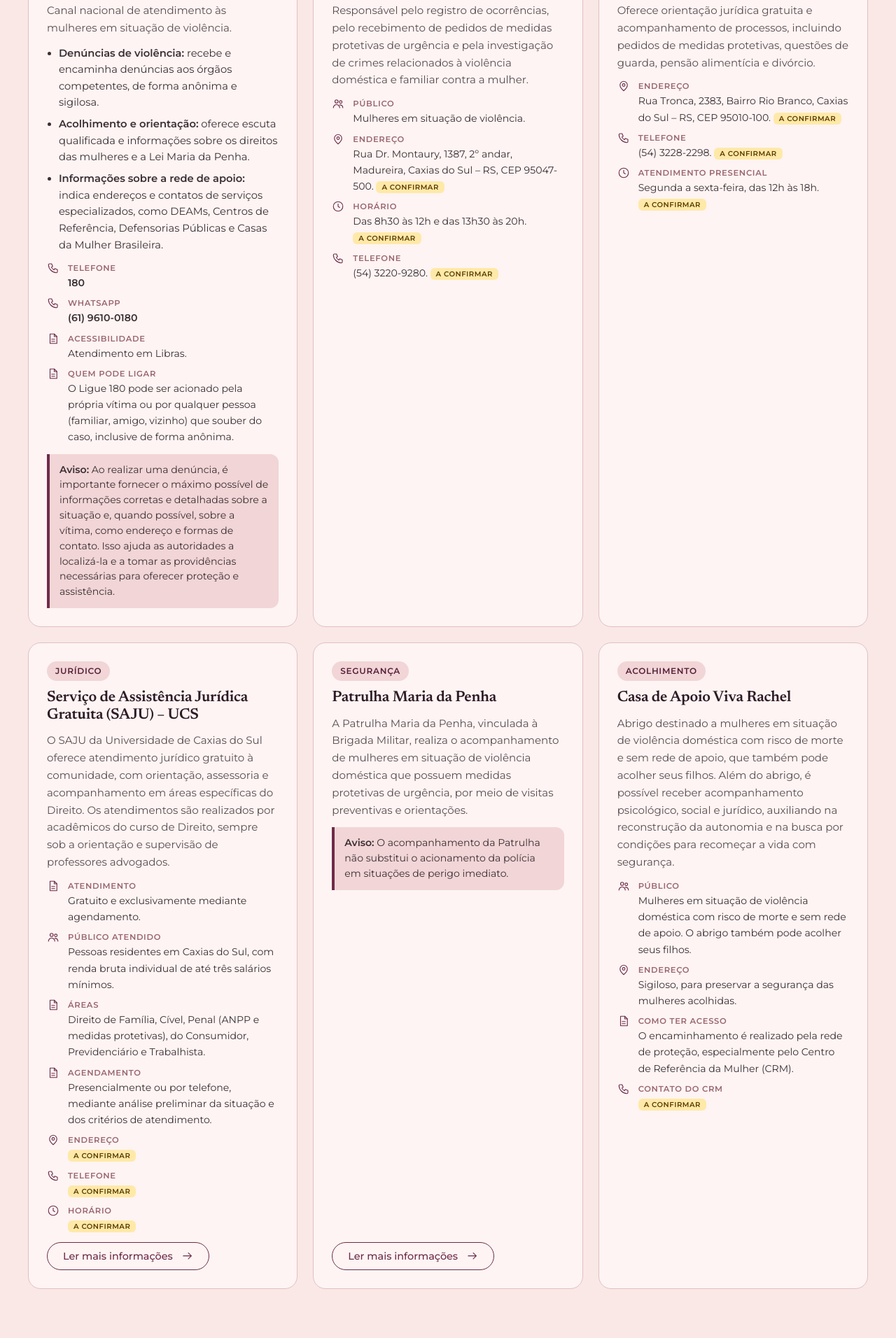
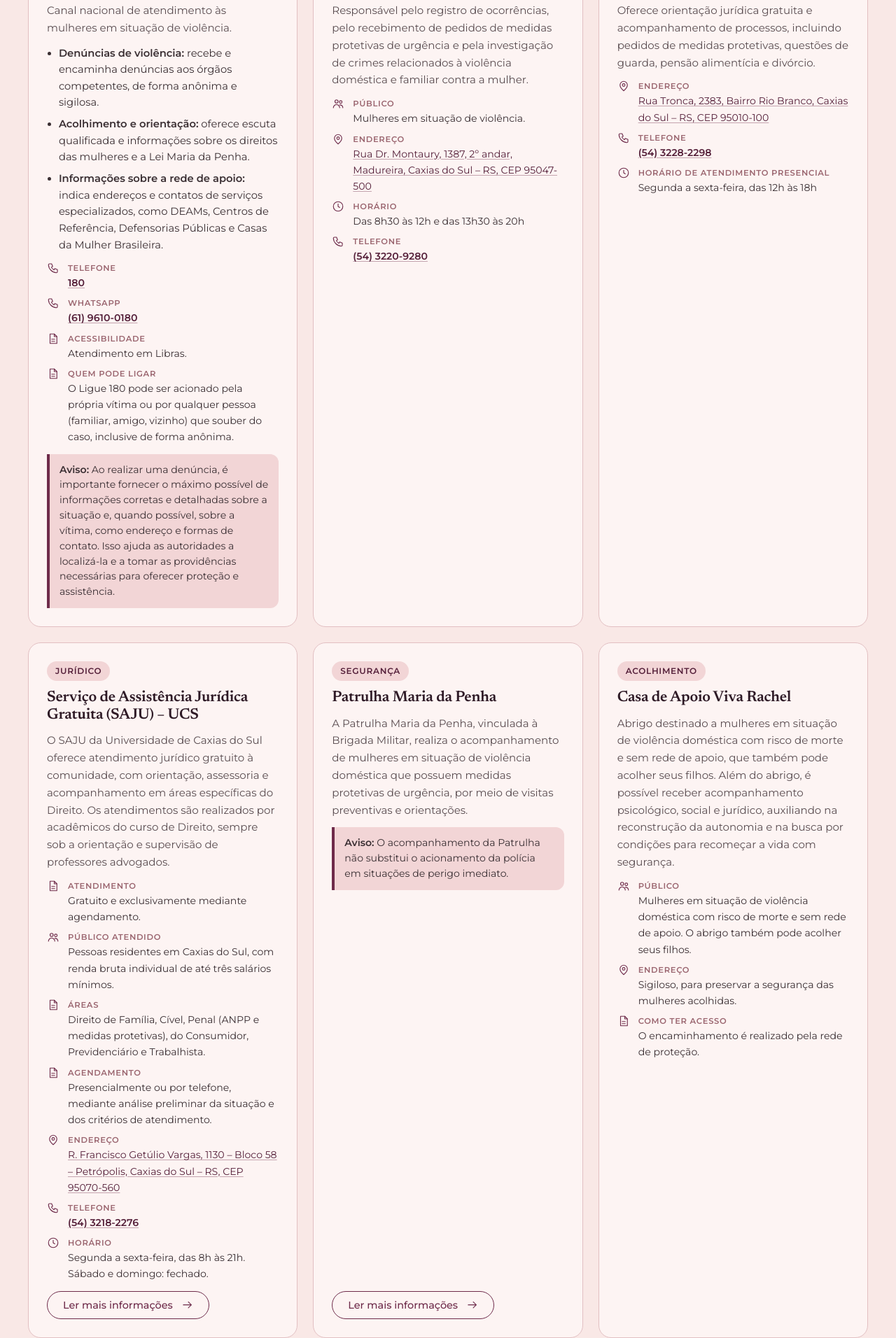
Before and after one commit to Diogo-Dg7/RedeProtWoman, a plain HTML site: page pages/rede.html in a window 1280 px wide. Shown: the part 971-2883 px from the top of the page at 70% size. Drawn offline with Linux system fonts and the light colour scheme.

Commit message:
Atualiza contatos dos serviços e redireciona botões da tela Início
- DEAM, Defensoria e SAJU com endereço (Google Maps), telefone (tel:) e horário definitivos
- Remove marcadores 'A CONFIRMAR' desses serviços e o contato do CRM (menção só no passo 5)
- Botão 'Encontre ajuda' agora leva para 'Por onde começar?'
- Botão 'Conheça nossa proposta' agora leva para 'Rede de Proteção'
- README com a lista de pendências atualizada

Co-Authored-By: Claude Sonnet 5.5 <noreply@anthropic.com>

```diff
--- a/assets/css/style.css
+++ b/assets/css/style.css
@@ -700,3 +700,7 @@ html { scroll-padding-top: 100px; } /* o header fixo não cobre o título da se
   .faq-a p { text-indent: 1.2em; }
   .prose .lead, .compare--short .tile p { text-indent: 0; }
 }
+
+/* Endereços e telefones clicáveis nos cards de serviço */
+.service dd a { color: var(--plum-dark); text-decoration: underline; text-underline-offset: 2px; text-decoration-color: rgba(110, 43, 74, .4); }
+.service dd a:hover { text-decoration-color: currentColor; }
--- a/assets/js/data.js
+++ b/assets/js/data.js
@@ -3,6 +3,9 @@
    ATENÇÃO: endereços/horários/telefones locais marcados com
    "confirmar" devem ser verificados antes da publicação.
    ========================================================== */
+
+/* Link do Google Maps a partir do endereço */
+window.mapsLink = (endereco) => "https://www.google.com/maps/search/?api=1&query=" + encodeURIComponent(endereco);
 
 window.CATEGORIAS = {
   juridico: "Jurídico",
@@ -47,9 +50,9 @@ window.SERVICOS = [
     descricao: "Responsável pelo registro de ocorrências, pelo recebimento de pedidos de medidas protetivas de urgência e pela investigação de crimes relacionados à violência doméstica e familiar contra a mulher.",
     campos: [
       ["publico", "Público", "Mulheres em situação de violência."],
-      ["endereco", "Endereço", "Rua Dr. Montaury, 1387, 2º andar, Madureira, Caxias do Sul – RS, CEP 95047-500. [A CONFIRMAR]"],
-      ["horario", "Horário", "Das 8h30 às 12h e das 13h30 às 20h. [A CONFIRMAR]"],
-      ["contato", "Telefone", "(54) 3220-9280. [A CONFIRMAR]"]
+      ["endereco", "Endereço", "Rua Dr. Montaury, 1387, 2º andar, Madureira, Caxias do Sul – RS, CEP 95047-500", mapsLink("Rua Dr. Montaury, 1387, 2º andar, Madureira, Caxias do Sul – RS, CEP 95047-500")],
+      ["horario", "Horário", "Das 8h30 às 12h e das 13h30 às 20h"],
+      ["contato", "Telefone", "(54) 3220-9280", "tel:+555432209280"]
     ]
   },
   {
@@ -58,9 +61,9 @@ window.SERVICOS = [
     categoria: "juridico",
     descricao: "Oferece orientação jurídica gratuita e acompanhamento de processos, incluindo pedidos de medidas protetivas, questões de guarda, pensão alimentícia e divórcio.",
     campos: [
-      ["endereco", "Endereço", "Rua Tronca, 2383, Bairro Rio Branco, Caxias do Sul – RS, CEP 95010-100. [A CONFIRMAR]"],
-      ["contato", "Telefone", "(54) 3228-2298. [A CONFIRMAR]"],
-      ["horario", "Atendimento presencial", "Segunda a sexta-feira, das 12h às 18h. [A CONFIRMAR]"]
+      ["endereco", "Endereço", "Rua Tronca, 2383, Bairro Rio Branco, Caxias do Sul – RS, CEP 95010-100", mapsLink("Rua Tronca, 2383, Bairro Rio Branco, Caxias do Sul – RS, CEP 95010-100")],
+      ["contato", "Telefone", "(54) 3228-2298", "tel:+555432282298"],
+      ["horario", "Horário de atendimento presencial", "Segunda a sexta-feira, das 12h às 18h"]
     ]
   },
   {
@@ -73,9 +76,9 @@ window.SERVICOS = [
       ["publico", "Público atendido", "Pessoas residentes em Caxias do Sul, com renda bruta individual de até três salários mínimos."],
       ["info", "Áreas", "Direito de Família, Cível, Penal (ANPP e medidas protetivas), do Consumidor, Previdenciário e Trabalhista."],
       ["info", "Agendamento", "Presencialmente ou por telefone, mediante análise preliminar da situação e dos critérios de atendimento."],
-      ["endereco", "Endereço", "[A CONFIRMAR]"],
-      ["contato", "Telefone", "[A CONFIRMAR]"],
-      ["horario", "Horário", "[A CONFIRMAR]"]
+      ["endereco", "Endereço", "R. Francisco Getúlio Vargas, 1130 – Bloco 58 – Petrópolis, Caxias do Sul – RS, CEP 95070-560", mapsLink("R. Francisco Getúlio Vargas, 1130 – Bloco 58 – Petrópolis, Caxias do Sul – RS, CEP 95070-560")],
+      ["contato", "Telefone", "(54) 3218-2276", "tel:+555432182276"],
+      ["horario", "Horário", "Segunda a sexta-feira, das 8h às 21h. Sábado e domingo: fechado."]
     ],
     mais: `
       <h4>Como funciona o atendimento?</h4>
@@ -159,8 +162,7 @@ window.SERVICOS = [
     campos: [
       ["publico", "Público", "Mulheres em situação de violência doméstica com risco de morte e sem rede de apoio. O abrigo também pode acolher seus filhos."],
       ["endereco", "Endereço", "Sigiloso, para preservar a segurança das mulheres acolhidas."],
-      ["info", "Como ter acesso", "O encaminhamento é realizado pela rede de proteção, especialmente pelo Centro de Referência da Mulher (CRM)."],
-      ["contato", "Contato do CRM", "[A CONFIRMAR]"]
+      ["info", "Como ter acesso", "O encaminhamento é realizado pela rede de proteção."]
     ]
   }
 ];
@@ -192,7 +194,7 @@ window.FAQ = {
   ]},
   direitos: { titulo: "Direitos", itens: [
     ["O que é medida protetiva de urgência?", "É uma ordem judicial que, por exemplo, afasta o agressor do lar e proíbe aproximação e contato. Pode ser pedida na delegacia, e o juiz decide em até 48 horas."],
-    ["Preciso de advogado para pedir medida protetiva?", "Não. O pedido pode ser feito diretamente na delegacia, no Ministério Público ou na Defensoria Pública."],
+    ["Preciso de advogado para pedir medida protetiva?", "Não. O pedido deve ser feito diretamente na Delegacia Especializada de Atendimento à Mulher, Delegacia de Polícia de Pronto Atendimento ou na Delegacia Online."],
     ["Tenho direito a atendimento de saúde?", "Sim. O SUS deve prestar atendimento integral, incluindo apoio psicológico e, em caso de violência sexual, profilaxia e acolhimento."]
   ]},
   rede: { titulo: "Rede de proteção", itens: [
--- a/assets/js/pages.js
+++ b/assets/js/pages.js
@@ -68,7 +68,7 @@
         <h3>${esc(s.nome)}</h3>
         <p>${esc(s.descricao)}</p>
         ${s.itens ? `<ul class="service-list">${s.itens.map(i => `<li><strong>${esc(i[0])}</strong> ${esc(i[1])}</li>`).join("")}</ul>` : ""}
-        ${s.campos ? `<dl>${s.campos.map(c => `<div><dt>${icon(ICONS[c[0]] || "file")}</dt><dd><span class="field">${esc(c[1])}</span>${c[3] ? `<a href="${esc(c[3])}"${/^https?:/.test(c[3]) ? ' target="_blank" rel="noopener"' : ""}><strong>${tbc(c[2])}</strong></a>` : tbc(c[2])}</dd></div>`).join("")}</dl>` : ""}
+        ${s.campos ? `<dl>${s.campos.map(c => `<div><dt>${icon(ICONS[c[0]] || "file")}</dt><dd><span class="field">${esc(c[1])}</span>${c[3] ? `<a href="${esc(c[3])}"${/^https?:/.test(c[3]) ? ' target="_blank" rel="noopener"' : ""}>${c[0] === "contato" ? `<strong>${tbc(c[2])}</strong>` : tbc(c[2])}</a>` : tbc(c[2])}</dd></div>`).join("")}</dl>` : ""}
         ${s.aviso ? `<p class="service-warn"><strong>Aviso:</strong> ${esc(s.aviso)}</p>` : ""}
         ${s.mais ? `<div class="more">${s.mais}</div><button class="btn btn--ghost" type="button" aria-expanded="false"><span class="lbl">Ler mais informações</span> ${icon("arrow")}</button>` : ""}
       </article>`;
```
Also changed, not shown: index.html (+2 -2 lines), pages/por-onde-comecar.html (+4 -4 lines), 1 other file.
